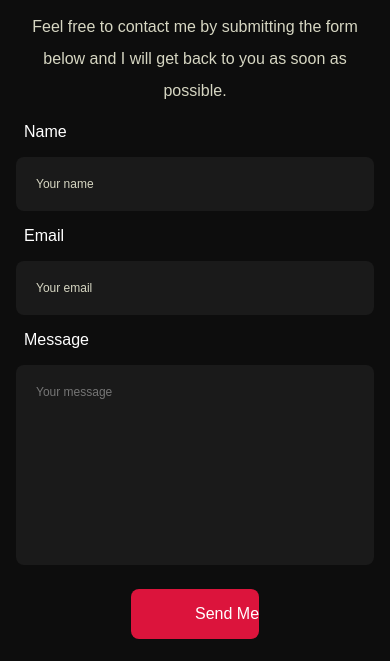
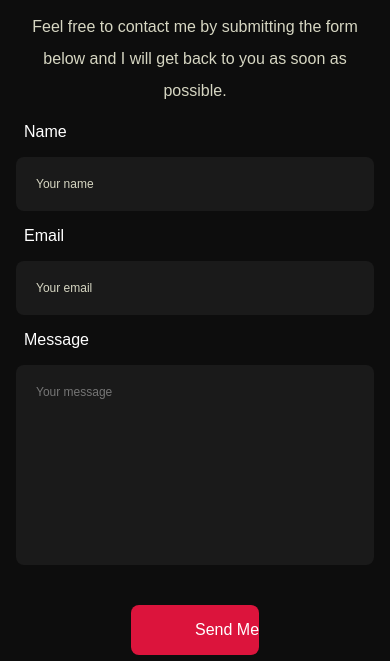
Before and after one commit to jenniferobidike/jenniferobidike.github.io, a plain HTML site: page contact.html in a window 390 px wide. Shown: the part 123-784 px from the top of the page. Drawn offline with Linux system fonts and the light colour scheme.

Commit message:
changescss

```diff
--- a/style.scss
+++ b/style.scss
@@ -679,5 +679,26 @@ section{
         html{
           font-size: 50%;
         }
+        .align-btn {
+          text-align: center;
+          font-size: small;
+          margin-top: 1rem;
+          margin-bottom: 1rem;
+          padding: 1rem;
+        }
+        .btn {
+          width: 20%;
+          padding: 1rem;
+          text-align: center;
+          font-size: small;
+          margin-top: 1rem;
+          margin-bottom: 1rem;
+        }
+        .headerport span
+        {
+          font-size: 6vw;
+          margin-top: -15rem;
+        }
+
 
       }
```
Also changed, not shown: style.css.
